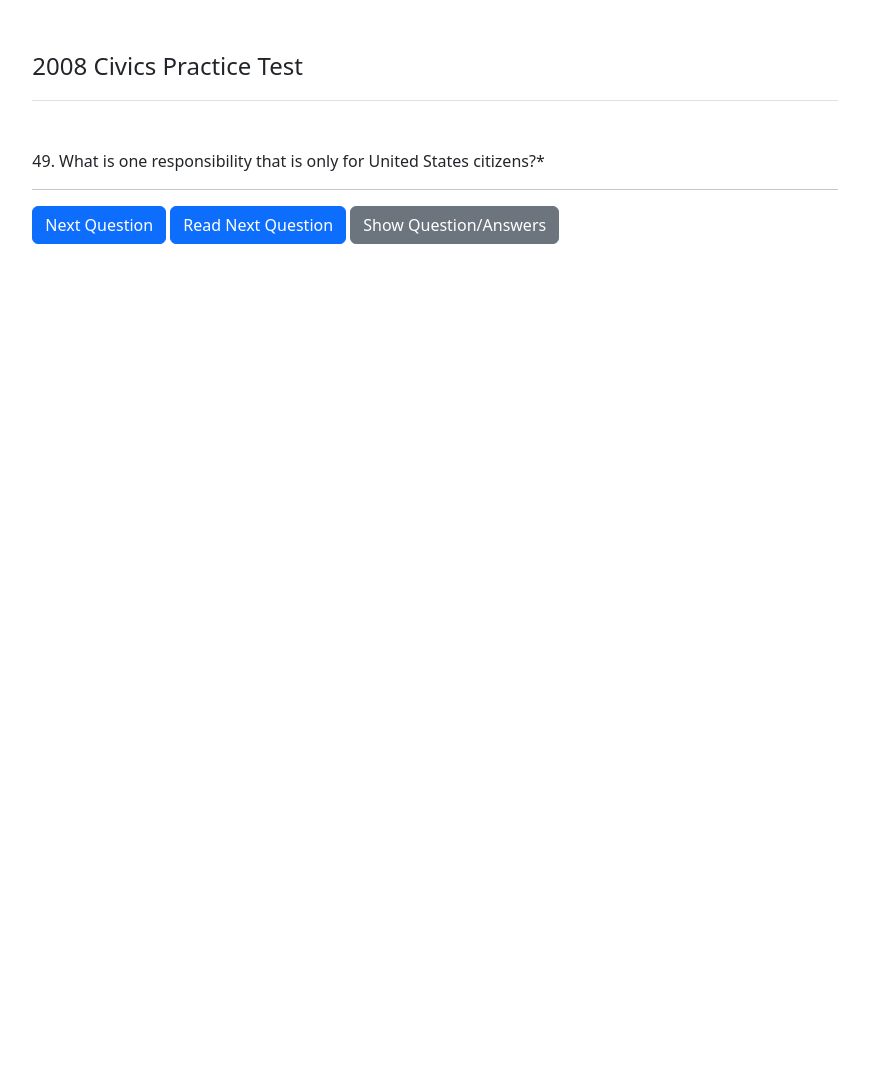
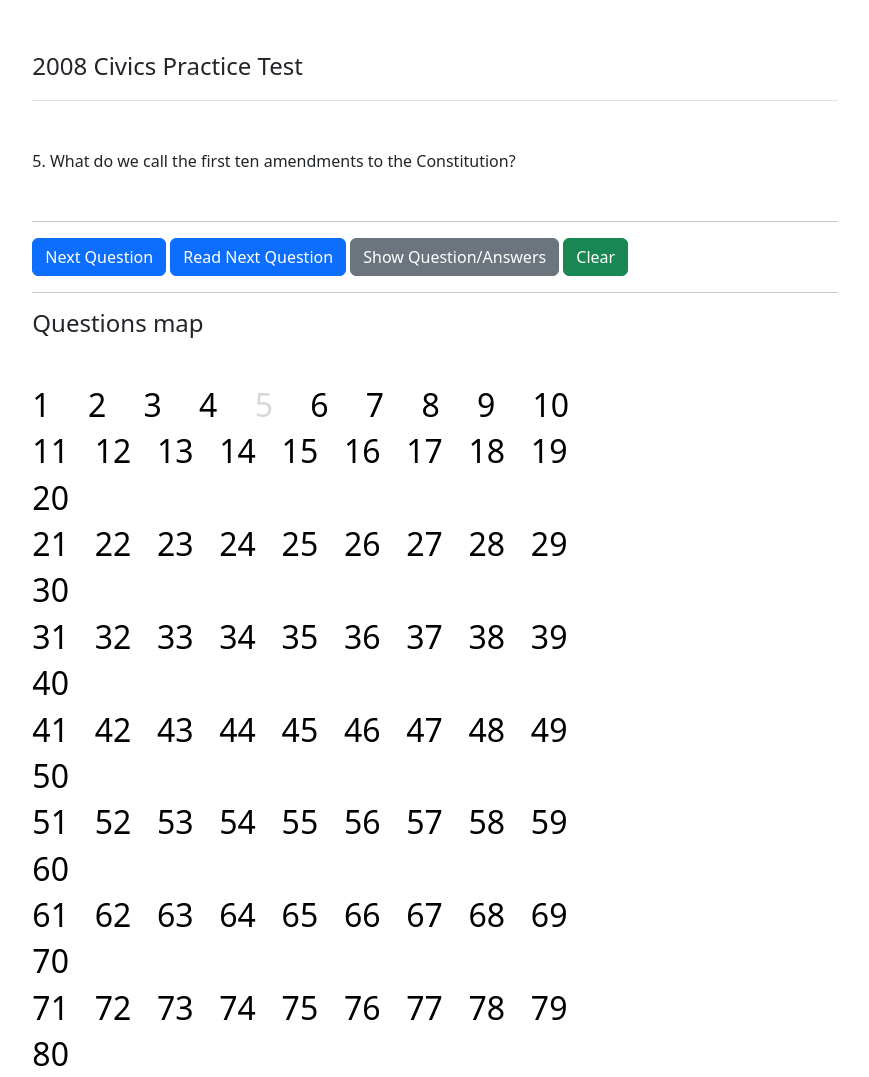
Before and after one commit to xmsergey/civic_test_2008, a plain HTML site: page index.html in a window 1280 px wide. Shown: the top 1077 px of the page, without its empty margins (205-1074 px from the left). Before the commit the page ends 800 px from the top, so only its background shows below. Drawn offline with nearby package versions, Linux system fonts and the light colour scheme.

Commit message:
Update index.html
Add ability to select question.

```diff
--- a/index.html
+++ b/index.html
@@ -106,8 +106,27 @@
 				{"number":"100","chapter":"INTEGRATED CIVICS","sub_chapter":"C: Holidays","question":"100. Name two national U.S. holidays.","answers":["New Year's Day","Martin Luther King, Jr. Day","Presidents' Day","Memorial Day","Independence Day","Labor Day","Columbus Day","Veterans Day","Thanksgiving","Christmas"]}
 			]
 
-			function generate(hideQuestion, hideAnswer){
-				let question = questions[Math.floor(Math.random() * questions.length)];
+			function start(){
+				let col = i => `<div class="col" data="${i}"><a href="javascript:void(0);" onClick="readQuestion(${i});"><h2>${i}</h2></a></div>`;
+				let cols = Array(questions.length).fill(1).map((n, i) => n + i).map((x) => col(x));
+				let row = i => "<div class='row'>" + cols.slice(i, i + 10).join("") + "</div>";
+				let rows = Array(Math.ceil(cols.length / 10)).fill(1).map((n, i) => i * 10).map((x) => row(x));
+
+				document.getElementById('questions_list').innerHTML = rows.join("");
+
+				generate(false, true);
+			}
+
+			function generate(hideQuestion, hideAnswer, item = 0){
+				if (item == 0) {
+					const elements = document.querySelectorAll('#questions_list div.col:not(.completed)');
+					if (elements.length == 0) return;
+					item = parseInt(elements[Math.floor(Math.random() * elements.length)].getAttribute('data'));
+				}
+
+				const element = document.querySelector(`#questions_list div.col[data='${item}']`);
+				element.classList.add("completed");
+				const question = questions[item-1];
 
 				showQA();
 				if (hideQuestion) document.getElementById("question").setAttribute("hidden", "hidden");
@@ -123,16 +142,29 @@
 				document.getElementById('answer').removeAttribute('hidden');
 			}
 
-			function readQuestion(){
-				let question = generate(true, true);
+			function readQuestion(item = 0){
+				let question = generate(true, true, item);
 
 				new Audio(`https://www.uscis.gov/sites/default/files/document/audio/Practice_Quiz_Question_${question['number']}.mp3`).play().catch(error => {
     				new Audio(`https://www.uscis.gov/sites/default/files/document/audio/Practice_Quiz_Question_${question['number']}_0.mp3`).play();
   				});
 			}
+
+			function clearAnswered(){
+				document.querySelectorAll('#questions_list div.col').forEach(el => {
+					el.classList.remove('completed');
+				});
+			}
 		</script>
+		<style>
+			.completed {opacity: 0.15;}
+			a {
+				color: black;
+				text-decoration: none;
+			}
+		</style>
 	</head>
-	<body onload="generate(false, true);">
+	<body onload="start();">
 		<div class="col-lg-8 mx-auto p-4 py-md-5">
 		  	<header class="d-flex align-items-center pb-3 mb-5 border-bottom">
 				<span class="fs-4">2008 Civics Practice Test</span>
@@ -145,11 +177,17 @@
 				<div id="answer">
 				</div>
 
-				<hr>
+				<hr class="mt-5">
 
 				<button class="btn btn-primary" href="javascript:void(0);" onclick="generate(false, true);"> Next Question</button>
 				<button class="btn btn-primary" href="javascript:void(0);" onclick="readQuestion();">Read Next Question</button>
 				<button class="btn btn-secondary" href="javascript:void(0);" onclick="showQA();">Show Question/Answers</button>
+				<button class="btn btn-success" href="javascript:void(0);" onclick="clearAnswered();">Clear</button>
+
+				<hr>
+
+				<h4>Questions map</h4>
+				<div class="col-lg-8 mt-5" id="questions_list"></div>
 		  	</main>
 		</div>
 
```
